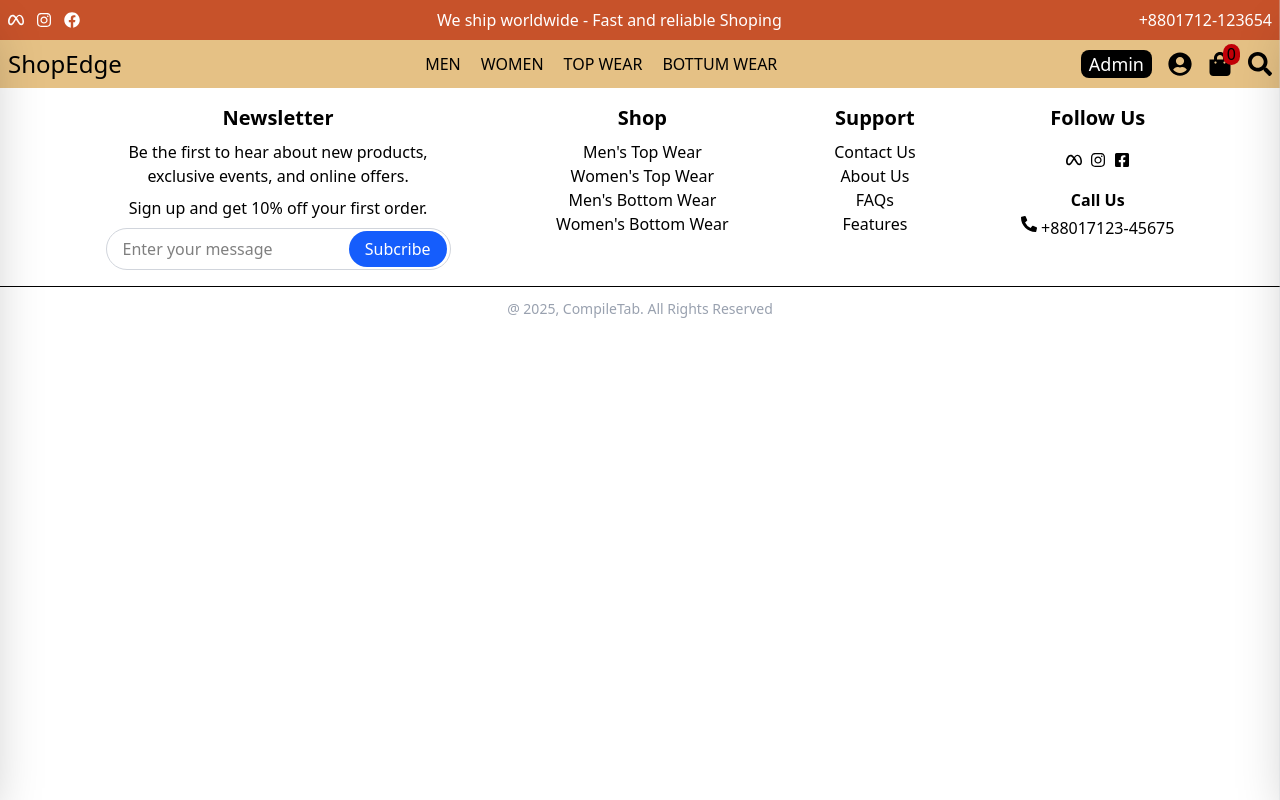
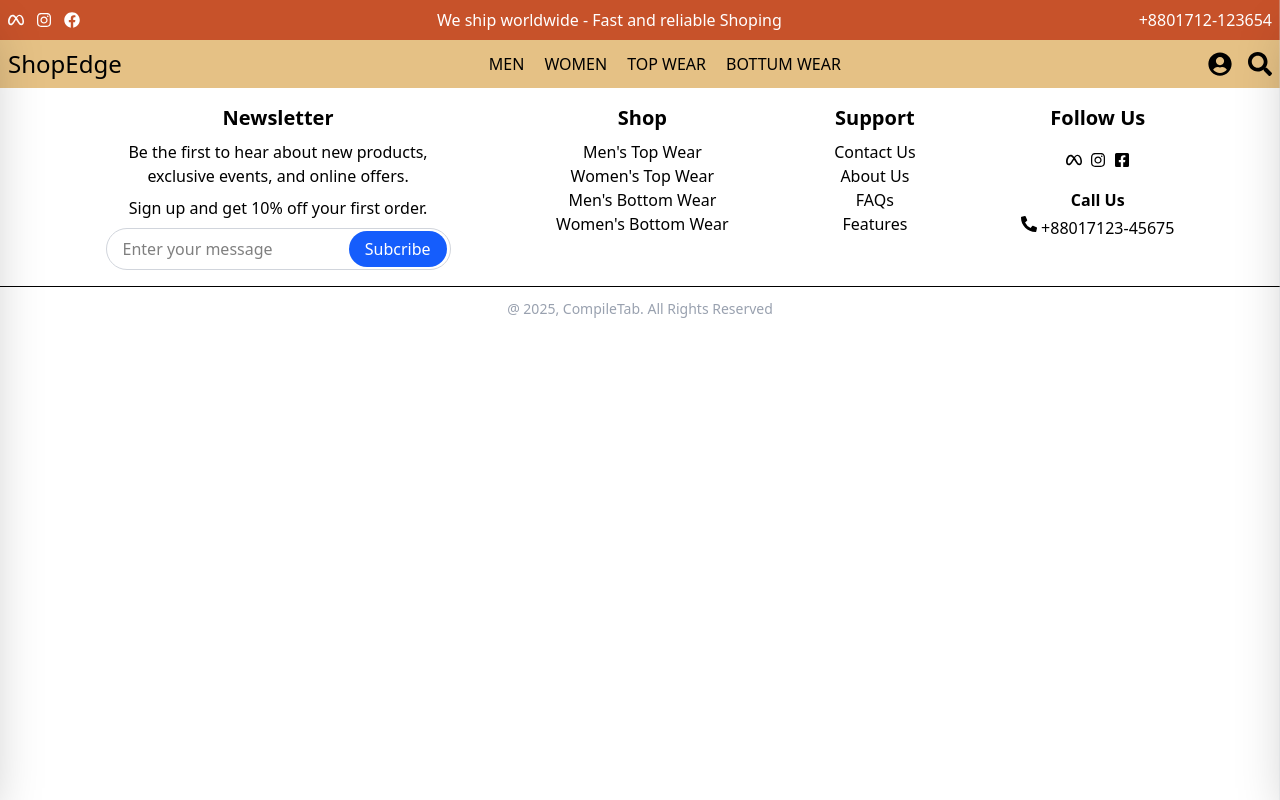
Before and after one commit to Foridul35962/ShopEdge__client-side, a React (Vite) app: page /orders in a window 1280 px wide. Built offline with nearby package versions, Linux system fonts and the light colour scheme.

Commit message:
protected for admin

```diff
--- a/src/App.jsx
+++ b/src/App.jsx
@@ -22,6 +22,7 @@ import { Provider } from 'react-redux'
 import store from './store/store.js'
 import ForgetPass from './pages/ForgetPass.jsx'
 import Error from './pages/Error.jsx'
+import ProtectedRoutes from './components/common/ProtectedRoutes.jsx'
 
 const App = () => {
   const router = createBrowserRouter([
@@ -42,7 +43,7 @@ const App = () => {
           element: <Registration />
         },
         {
-          path:'/forget-password',
+          path: '/forget-password',
           element: <ForgetPass />
         },
         {
@@ -73,7 +74,10 @@ const App = () => {
     },
     {
       path: '/admin',
-      element: <AdminLayout />,
+      element:
+        <ProtectedRoutes role={'admin'}>
+          <AdminLayout />
+        </ProtectedRoutes>,
       children: [
         {
           path: '/admin',
--- a/src/components/common/Navbar.jsx
+++ b/src/components/common/Navbar.jsx
@@ -11,9 +11,9 @@ const Navbar = () => {
     const navigate = useNavigate()
     const [menu, setMenu] = useState(false)
     const [drawer, setDrawer] = useState(false)
-    const {cart} = useSelector((state)=>state.cart)
-    const {user} = useSelector((state)=>state.auth)
-    const handleOrderPage = ()=>{
+    const { cart } = useSelector((state) => state.cart)
+    const { user } = useSelector((state) => state.auth)
+    const handleOrderPage = () => {
         if (user) {
             navigate('/orders')
         } else {
@@ -24,28 +24,38 @@ const Navbar = () => {
         <div className='bg-[#e5c185]'>
             <Menu menu={menu} setMenu={setMenu} />
             <div className='container mx-auto flex justify-between items-center p-2'>
-                <div onClick={() => navigate('/')} className='cursor-pointer text-2xl'>
+                <div onClick={() => navigate('/')} className='cursor-pointer text-xl sm:text-2xl'>
                     ShopEdge
                 </div>
                 <div className='sm:flex gap-5 hidden *:cursor-pointer'>
-                    <p onClick={()=>navigate('/collections/all?gender=Men')}>MEN</p>
-                    <p onClick={()=>navigate('/collections/all?gender=Women')}>WOMEN</p>
-                    <p onClick={()=>navigate('/collections/all?category=Top+Wear')}>TOP WEAR</p>
-                    <p onClick={()=>navigate('/collections/all?category=Bottom+Wear')}>BOTTUM WEAR</p>
+                    <p onClick={() => navigate('/collections/all?gender=Men')}>MEN</p>
+                    <p onClick={() => navigate('/collections/all?gender=Women')}>WOMEN</p>
+                    <p onClick={() => navigate('/collections/all?category=Top+Wear')}>TOP WEAR</p>
+                    <p onClick={() => navigate('/collections/all?category=Bottom+Wear')}>BOTTUM WEAR</p>
                 </div>
-                <div className='flex gap-4 items-center text-2xl'>
-                    <button onClick={()=>navigate('/admin')} className='bg-black text-sm sm:text-lg text-white px-2 text-center cursor-pointer rounded-lg'>Admin</button>
+                <div className='flex gap-2 sm:gap-4 items-center text-2xl'>
+                    {
+                        user && user.role === 'admin' &&
+                        <button
+                            onClick={() => navigate('/admin')}
+                            className='bg-black text-sm sm:text-lg text-white px-2 text-center cursor-pointer rounded-lg'
+                        >
+                            Admin
+                        </button>
+                    }
                     <FaUserCircle onClick={handleOrderPage} className='cursor-pointer' />
-                    <div className='relative'>
-                        <FaShoppingBag className='cursor-pointer' onClick={()=>setDrawer(!drawer)} />
-                        <p className='absolute px-1 -top-2 -right-2 text-[16px] bg-red-700 rounded-full'>{cart.length}</p>
-                    </div>
+                    {
+                        user && <div className='relative'>
+                            <FaShoppingBag className='cursor-pointer' onClick={() => setDrawer(!drawer)} />
+                            <p className='absolute px-1 -top-2 -right-2 text-[16px] bg-red-700 rounded-full'>{cart.length}</p>
+                        </div>
+                    }
                     <div className='overflow-hidden'>
                         <Searchbar />
                     </div>
-                    <div className='sm:hidden' onClick={()=>setMenu(!menu)}>
+                    <div className='sm:hidden' onClick={() => setMenu(!menu)}>
                         {
-                            menu? (<HiMenuAlt2 />) : (<HiMenuAlt3 />)
+                            menu ? (<HiMenuAlt2 />) : (<HiMenuAlt3 />)
                         }
                     </div>
                 </div>
--- /dev/null
+++ b/src/components/common/ProtectedRoutes.jsx
@@ -0,0 +1,12 @@
+import { useSelector } from 'react-redux'
+import { Navigate } from 'react-router-dom'
+
+const ProtectedRoutes = ({children, role})=>{
+    const {user} = useSelector((state)=>state.auth)
+    if (!user || (role && user.role !== role)) {
+        return <Navigate to={'/login'} replace />
+    }
+    return children
+}
+
+export default ProtectedRoutes
--- a/src/components/common/UserInfo.jsx
+++ b/src/components/common/UserInfo.jsx
@@ -2,13 +2,18 @@ import React from 'react'
 import { useDispatch, useSelector } from 'react-redux';
 import { logoutUser } from '../../store/slices/authSlice';
 import { useNavigate } from 'react-router-dom';
+import { clearCart } from '../../store/slices/cartSlice';
 
 const UserInfo = () => {
   const { user } = useSelector((state) => state.auth)
-  const {cart} = useSelector((state)=>state.cart)
   const dispatch = useDispatch()
   const navigate = useNavigate()
 
+  const handleLogout = () => {
+    dispatch(logoutUser())
+    navigate('/')
+    dispatch(clearCart())
+  }
 
   return (
     <div className='md:w-[200px] lg:w-1/5 w-full p-5 max-h-50 shadow-2xl flex flex-col gap-2 bg-gray-100 rounded-xl'>
@@ -17,7 +22,7 @@ const UserInfo = () => {
           <>
             <h1 className='text-3xl font-bold'>{user.name}</h1>
             <p>{user.email}</p>
-            <button onClick={() => {dispatch(logoutUser()); navigate('/')}} className='bg-red-500 text-white rounded-xl py-1 px-2 hover:bg-red-600 transform transition-all duration-300 active:bg-red-700 cursor-pointer'>
+            <button onClick={handleLogout} className='bg-red-500 text-white rounded-xl py-1 px-2 hover:bg-red-600 transform transition-all duration-300 active:bg-red-700 cursor-pointer'>
               Logout
             </button>
           </>
```
